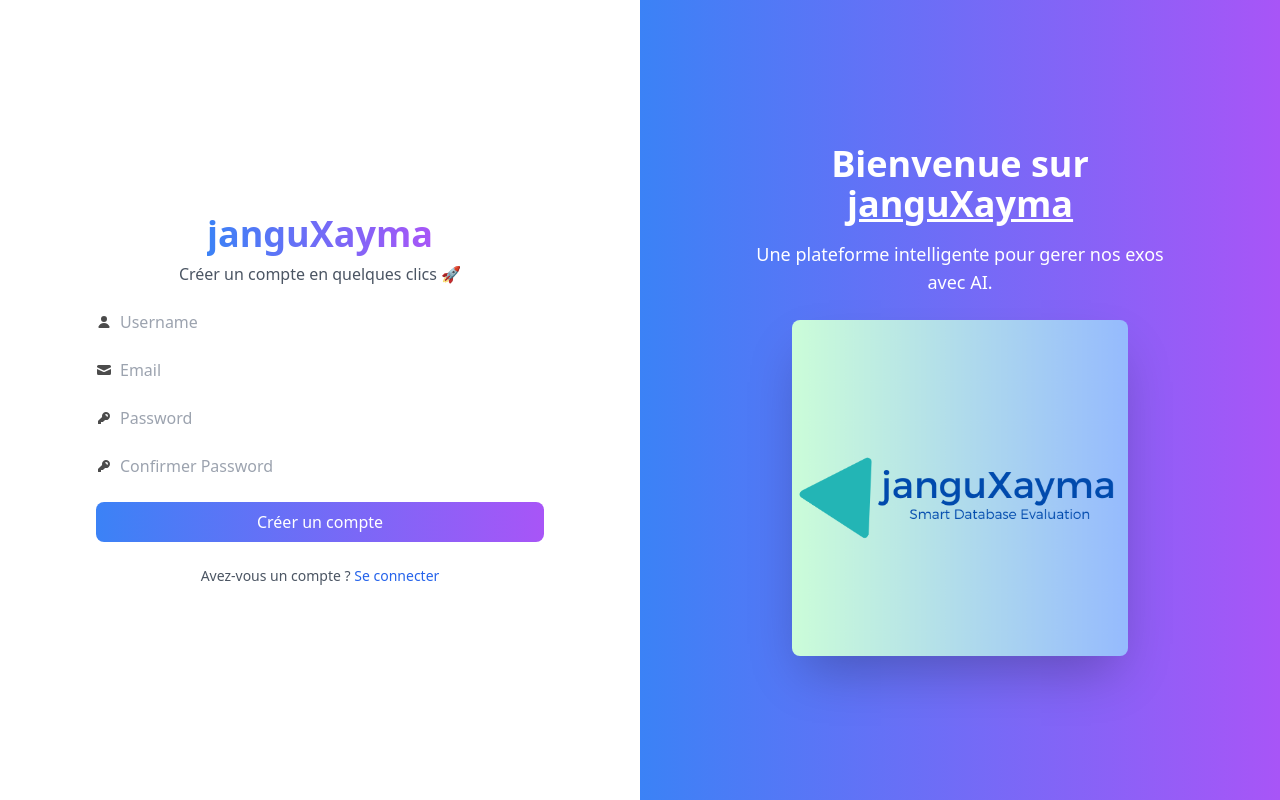
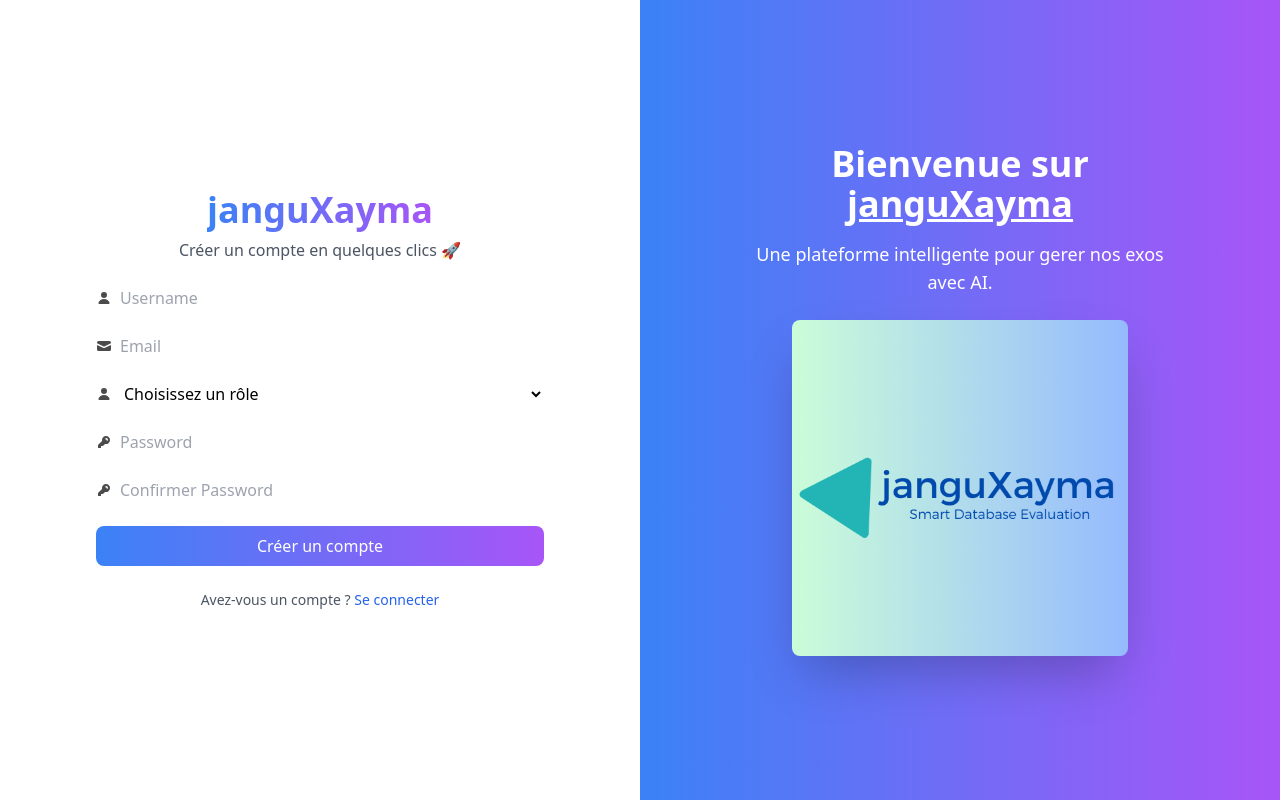
Before and after one commit to OmarDIOP0/file-management, a React (Create React App) app in the folder frontend/: page /register in a window 1280 px wide. Built offline with nearby package versions, Linux system fonts and the light colour scheme.

Commit message:
correction et finalisation du register

```diff
--- a/frontend/src/context/Authcontext.js
+++ b/frontend/src/context/Authcontext.js
@@ -49,7 +49,7 @@ export const AuthProvider = ({ children }) => {
     },
     onError: (error) => {
       swal.fire({
-        title: "Email ou Password incorrect❌",
+        title: `Email ou Password incorrect❌ ${error}`,
         icon: "error",
         toast: true,
         timer: 6000,
@@ -62,10 +62,11 @@ export const AuthProvider = ({ children }) => {
 
   // Mutation pour l'inscription
   const registerMutation = useMutation({
-    mutationFn: async ({ username,email, password, confirm_password }) => {
+    mutationFn: async ({ username,email,role, password, confirm_password }) => {
       const response = await axios.post(`${APIURL}/register/`, {
         email,
         username,
+        role,
         password,
         confirm_password,
       });
@@ -84,8 +85,16 @@ export const AuthProvider = ({ children }) => {
       });
     },
     onError: (error) => {
+      let messageError = "Une erreur est survenue";
+      if(error.response && error.response.data){
+        if(typeof error.response.data === "string"){
+          messageError = error.response.data;
+        }else if(typeof error.response.data === "object"){
+          messageError = Object.values(error.response.data).flat().join("\n");
+        }
+      }
       swal.fire({
-        title: error.response.data + " STATUS_CODE : " + error.response.status,
+        title: `Erreur lors de l'inscription❌ ${messageError}`,
         icon: "error",
         toast: true,
         timer: 6000,
--- a/frontend/src/pages/auth/Register.jsx
+++ b/frontend/src/pages/auth/Register.jsx
@@ -10,6 +10,7 @@ const Register = () => {
     const [formData,setFormDate] = useState({
         username:'',
         email:'',
+        role:'',
         password:'',
         confirm_password:''
     });
@@ -19,6 +20,7 @@ const Register = () => {
 
     const handleSubmit  = (e) =>{
         e.preventDefault();
+        console.log("Données envoyées :", formData);
         registerMutation.mutate(formData);
     }
 
@@ -90,7 +92,30 @@ const Register = () => {
                     />
                   </label>
                 </div>
-
+                {/* Champ Rôle */}
+                <div>
+                  <label className="w-full input input-bordered input-info flex items-center gap-2">
+                    <svg
+                      xmlns="http://www.w3.org/2000/svg"
+                      viewBox="0 0 16 16"
+                      fill="currentColor"
+                      className="h-4 w-4 opacity-70"
+                    >
+                      <path d="M8 8a3 3 0 1 0 0-6 3 3 0 0 0 0 6ZM12.735 14c.618 0 1.093-.561.872-1.139a6.002 6.002 0 0 0-11.215 0c-.22.578.254 1.139.872 1.139h9.47Z" />
+                    </svg>
+                    <select
+                      name="role"
+                      className="grow bg-transparent focus:outline-none"
+                      value={formData.role}
+                      onChange={handleChange}
+                      required
+                    >
+                      <option value="" disabled>Choisissez un rôle</option>
+                      <option value="Student">Student</option>
+                      <option value="Teacher">Teacher</option>
+                    </select>
+                  </label>
+                </div>
                 {/* Champ Mot de passe */}
                 <div>
                   <label className="w-full input input-bordered input-primary flex items-center gap-2">
```
Also changed, not shown: 1 other file (tests, documents, lock files or other folders).
